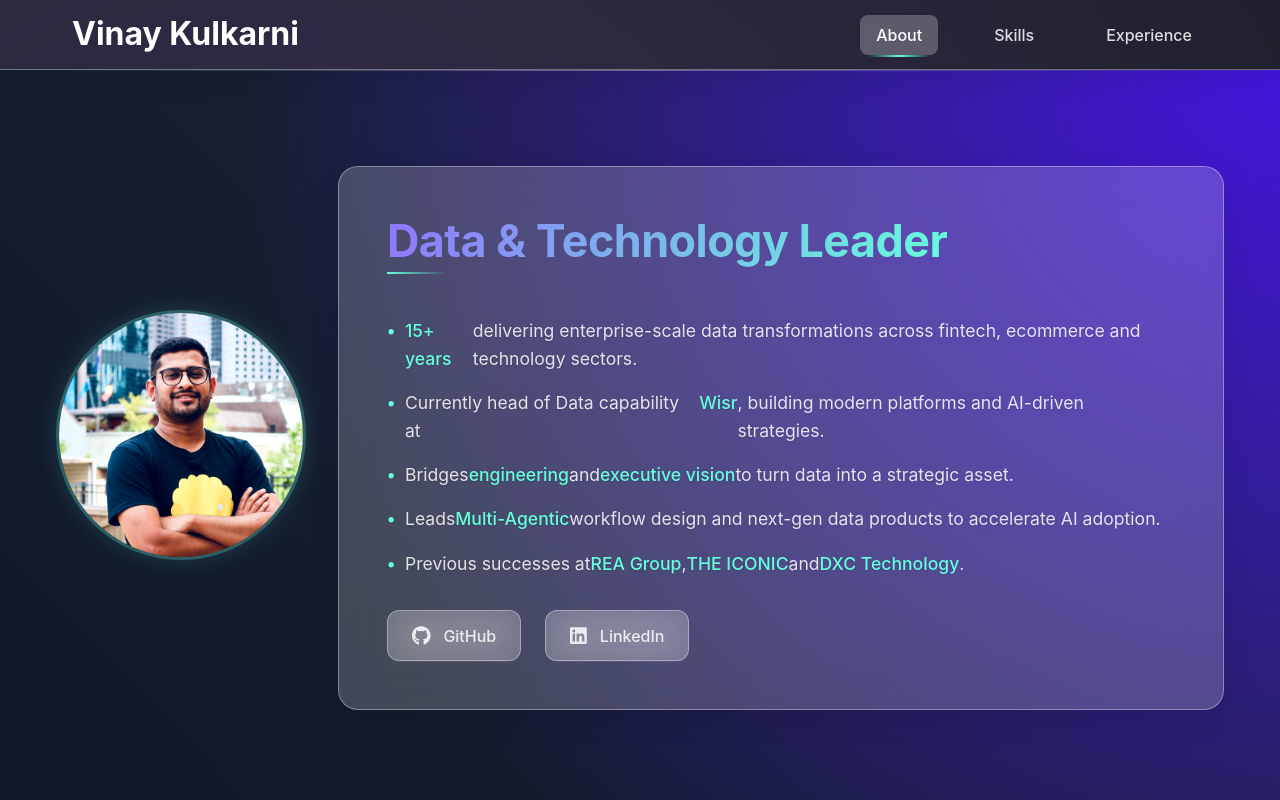
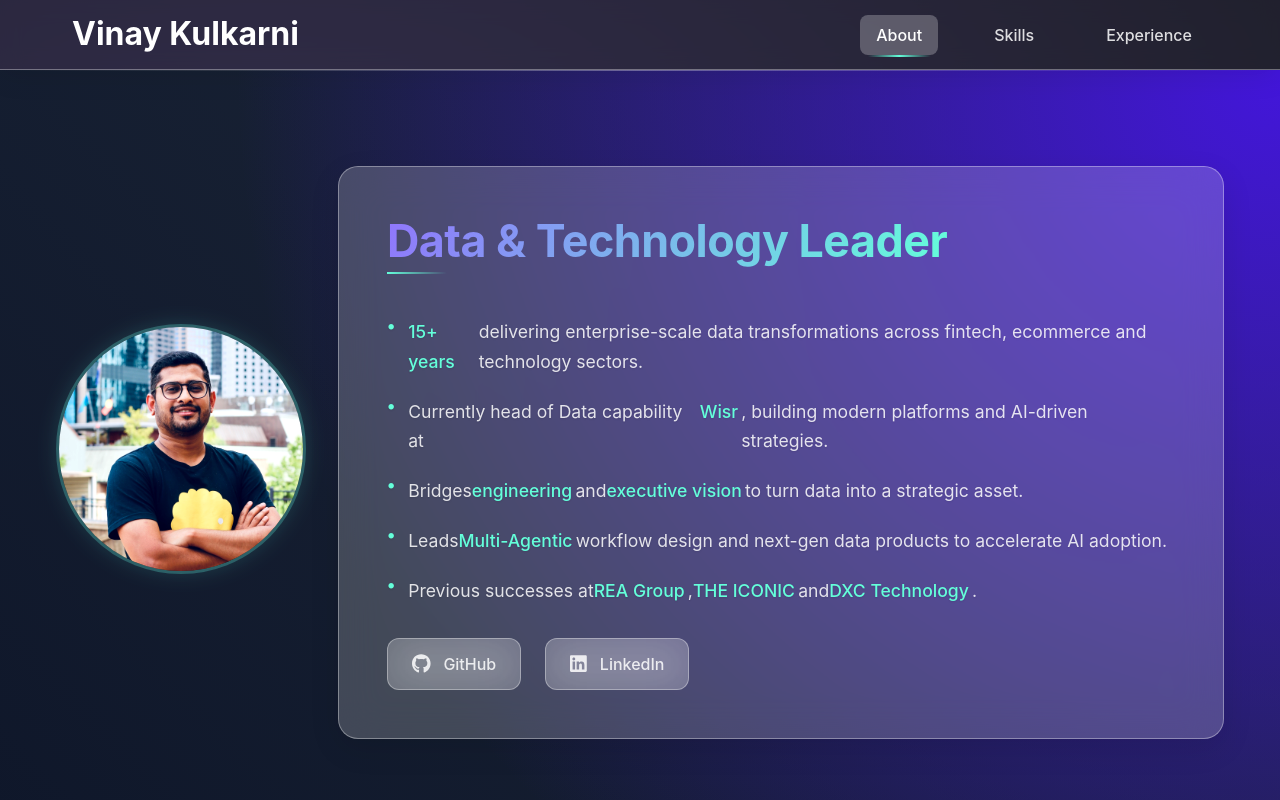
Before and after one commit to vincyf1/personal-website, a React (Vite) app: page /#about in a window 1280 px wide. Shown: the top 800 px of the page. Built offline with nearby package versions, Linux system fonts and the light colour scheme.

Commit message:
Increase spacing in hero bullet list

```diff
--- a/src/components/Hero.tsx
+++ b/src/components/Hero.tsx
@@ -121,7 +121,7 @@
 
 const TaglineList = styled.ul`
   font-size: 1.1rem;
-  line-height: 1.6;
+  line-height: 1.7;
   margin: calc(var(--spacing) * 2) 0;
   color: var(--text-secondary);
   text-shadow: 0 1px 2px rgba(0, 0, 0, 0.1);
@@ -129,21 +129,27 @@
   padding: 0;
 
   li {
-    margin: calc(var(--spacing) * 1) 0;
+    margin-bottom: calc(var(--spacing) * 1.25);
     display: flex;
     align-items: flex-start;
+  }
+
+  li:last-child {
+    margin-bottom: 0;
   }
 
   li::before {
     content: '•';
     color: var(--secondary-color);
     font-weight: bold;
-    margin-right: 0.6rem;
+    margin-right: 0.8rem;
+    line-height: 1;
   }
 
   strong {
     color: var(--secondary-color);
     font-weight: 500;
+    margin-right: 0.2rem;
   }
 `;
 
```
